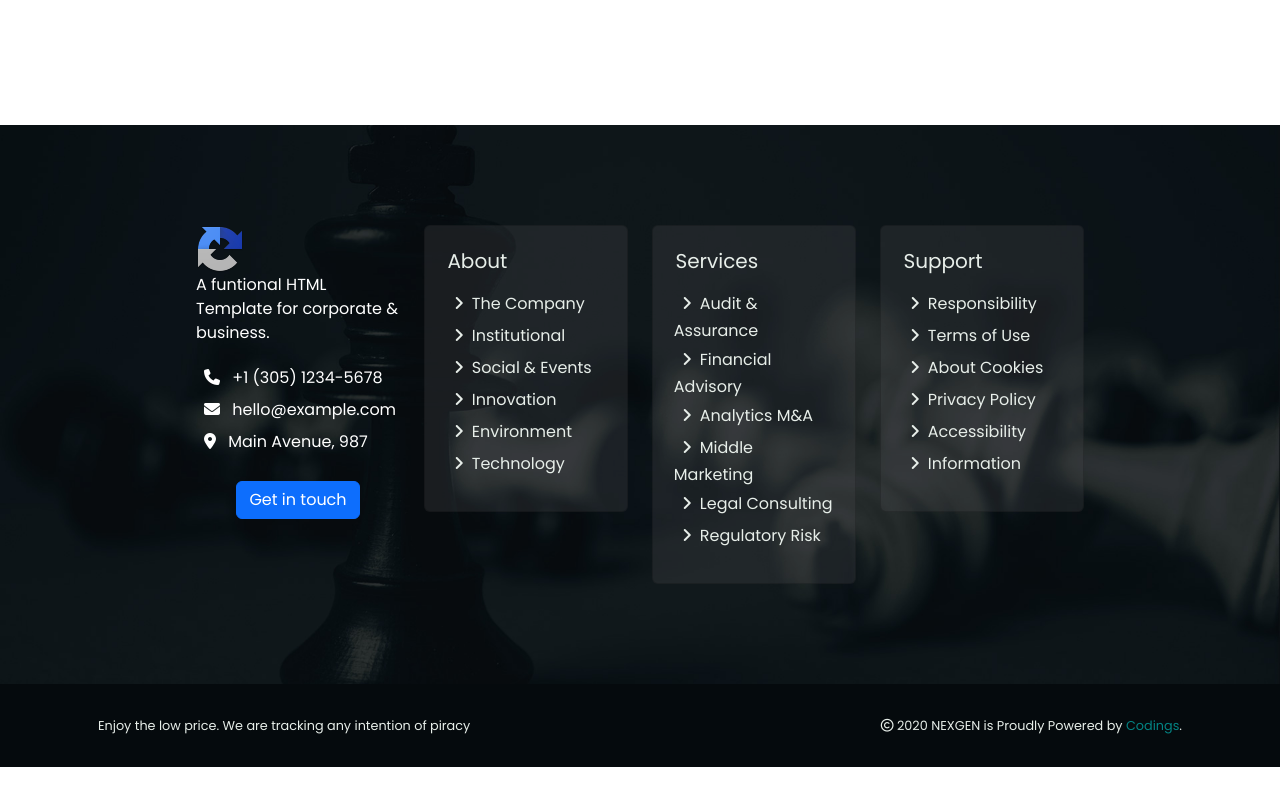
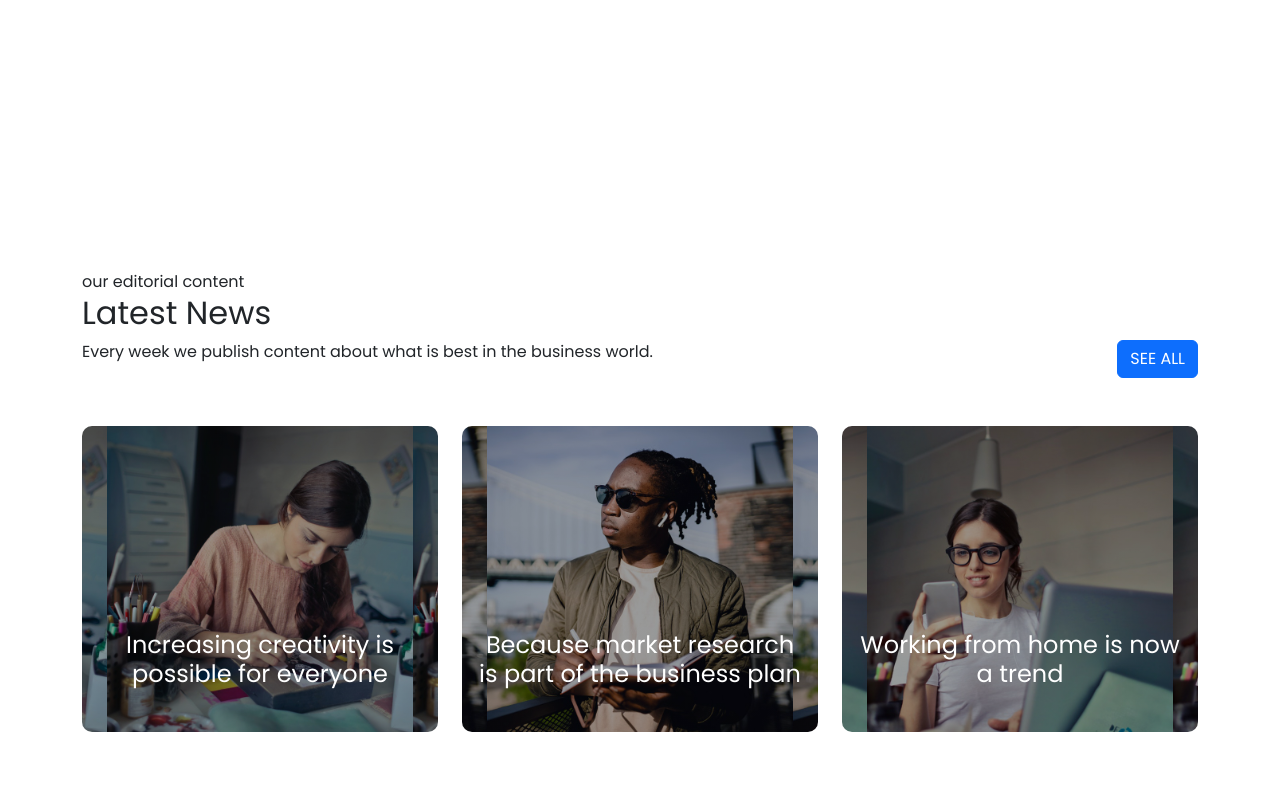
Before and after one commit to bronzo97/proj-html-vuejs, a Vue app: page / in a window 1280 px wide. Shown: the part 3720-4520 px from the top of the page. Before the commit the page ends 4487 px from the top, so only its background shows below. Built offline with nearby package versions, Linux system fonts and the light colour scheme.

Commit message:
latest news section done

```diff
--- a/src/components/LatestNews.vue
+++ b/src/components/LatestNews.vue
@@ -0,0 +1,79 @@
+<template>
+    <div class="latest-news-section">
+        <div class="container">
+            <p>our editorial content</p>
+            <div class="row">
+                <h2>Latest News</h2>
+                <div class="d-flex justify-content-between">
+                    <p>Every week we publish content about what is best in the business world.</p>
+                    <div class="btn btn-primary">SEE ALL</div>
+                </div>
+            </div>
+            <div class="row row-cols-3 justify-content-center my-5">
+                <div class="col">
+                    <div class="my-card-1 position-relative"><h4 class="my-card-text">Increasing creativity is possible for everyone</h4></div>
+                </div>
+                <div class="col">
+                    <div class="my-card-2 position-relative"><h4 class="my-card-text">Because market research is part of the business plan</h4></div>
+                </div>
+                <div class="col">
+                    <div class="my-card-3 position-relative"><h4 class="my-card-text">Working from home is now a trend</h4></div>
+                </div>
+            </div>
+        </div>
+    </div>
+</template>
+
+<script>
+    export default {
+
+    }
+
+</script>
+
+<style lang="scss" scoped>
+    .latest-news-section {
+        height: 100vh;
+        display: flex;
+        flex-direction: column;
+        justify-content: center;
+
+        p {
+            margin: 0;
+            align-items: center;
+        }
+
+        .my-card-1 {
+            background: linear-gradient(rgba(0, 0, 0, 0.4), rgba(0, 0, 0, 0.4)), url('../../public/images/news-1.jpg');
+            background-position: center;
+            background-size: contain;
+            height: 306px;
+            border-radius: 10px;
+        }
+
+        .my-card-2 {
+            background: linear-gradient(rgba(0, 0, 0, 0.4), rgba(0, 0, 0, 0.4)), url('../../public/images/news-2.jpg');
+            background-position: center;
+            background-size: contain;
+            height: 306px;
+            border-radius: 10px;
+
+        }
+        .my-card-3 {
+            background: linear-gradient(rgba(0, 0, 0, 0.4), rgba(0, 0, 0, 0.4)), url('../../public/images/news-3.jpg');
+            background-position: center;
+            background-size: contain;
+            height: 306px;
+            border-radius: 10px;
+        }
+        .my-card-text {
+                position: absolute;
+                bottom: 20px;
+                text-align: center;
+                color: #fff;
+                font-weight: 500;
+                padding: 1rem;
+        }
+    }
+
+</style>
```
